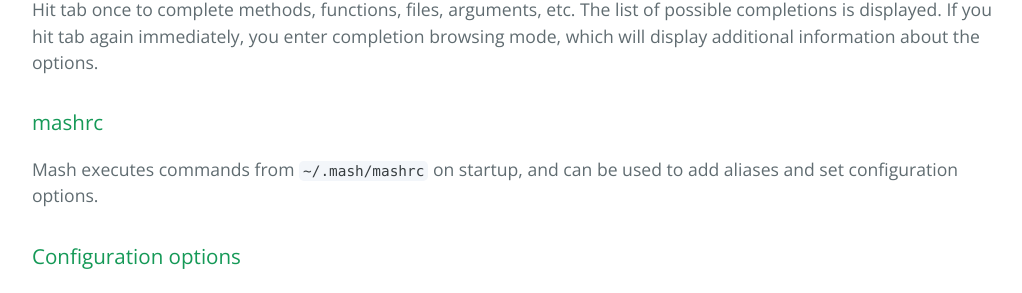
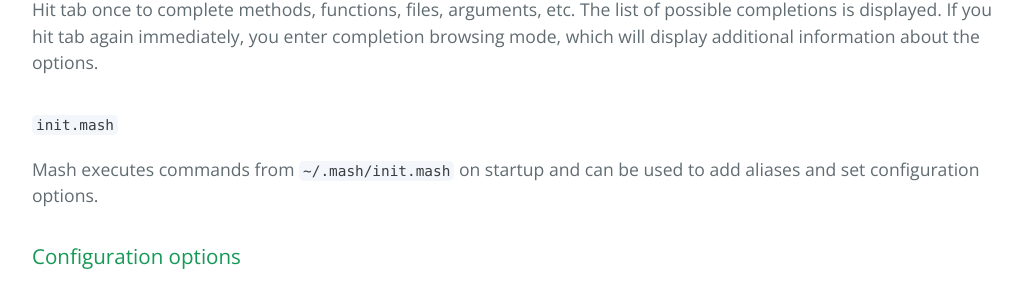
Before and after one commit to mdr/mash, a Jekyll site: the page built from quick-reference-guide.md, in a window 1280 px wide and 900 px high, scrolled down 4001 px. Shown: the part 152-445 px from the top of the window, without its empty margins (128-1150 px from the left). Built offline with Jekyll 4.4.1, drawn with Linux system fonts in a browser that asks for light colours.

Commit message:
mashrc renamed

```diff
--- a/quick-reference-guide.md
+++ b/quick-reference-guide.md
@@ -156,9 +156,9 @@
 completions is displayed. If you hit tab again immediately, you enter completion browsing
 mode, which will display additional information about the options.
 
-### mashrc
+### `init.mash`
 
-Mash executes commands from `~/.mash/mashrc` on startup, and can be used to add aliases and
+Mash executes commands from `~/.mash/init.mash` on startup and can be used to add aliases and
 set configuration options.
 
 ### Configuration options
```
